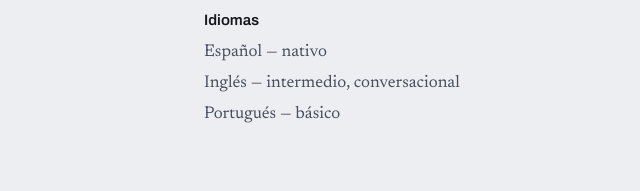
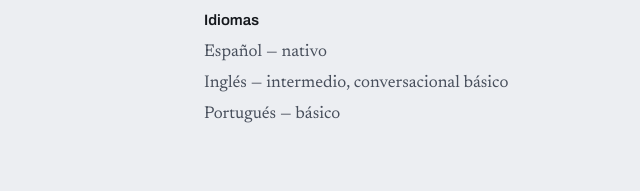
Before and after one commit to damianfsrc-jpg/cv, a plain HTML site: page index.html in a window 1280 px wide. Shown: the part 3093-3284 px from the top of the page, 148-788 px from the left. Drawn offline with Linux system fonts and the light colour scheme.

Commit message:
Ajusto el nivel de inglés
Co-Authored-By: Claude Opus 4.8 <noreply@anthropic.com>

```diff
--- a/index.html
+++ b/index.html
@@ -613,7 +613,7 @@
         <div class="fact rise">
           <h3>Idiomas</h3>
           <p>Español — nativo</p>
-          <p>Inglés — intermedio, conversacional</p>
+          <p>Inglés — intermedio, conversacional básico</p>
           <p>Portugués — básico</p>
         </div>
       </div>
```
Also changed, not shown: source.html (+1 -1 lines).
